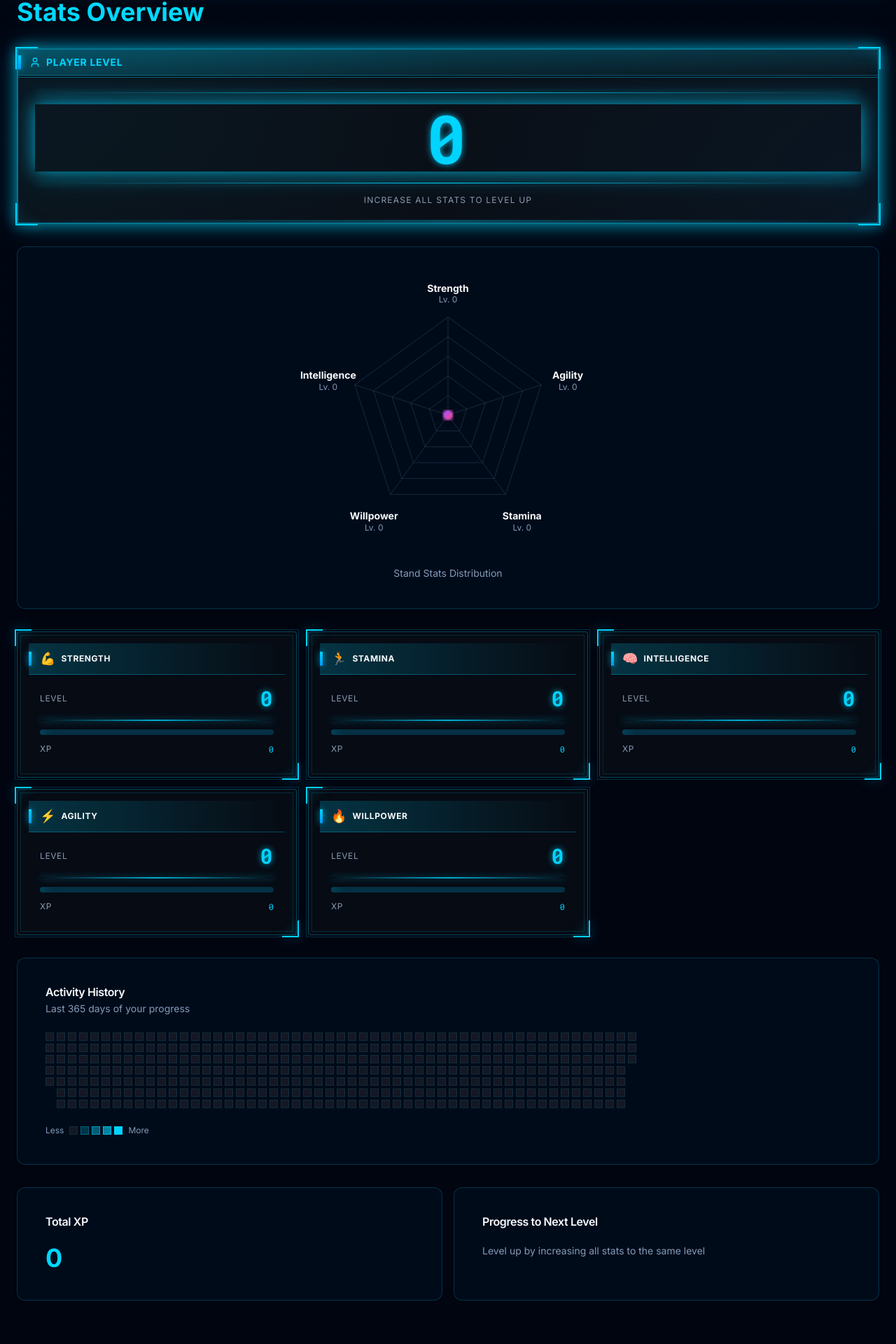
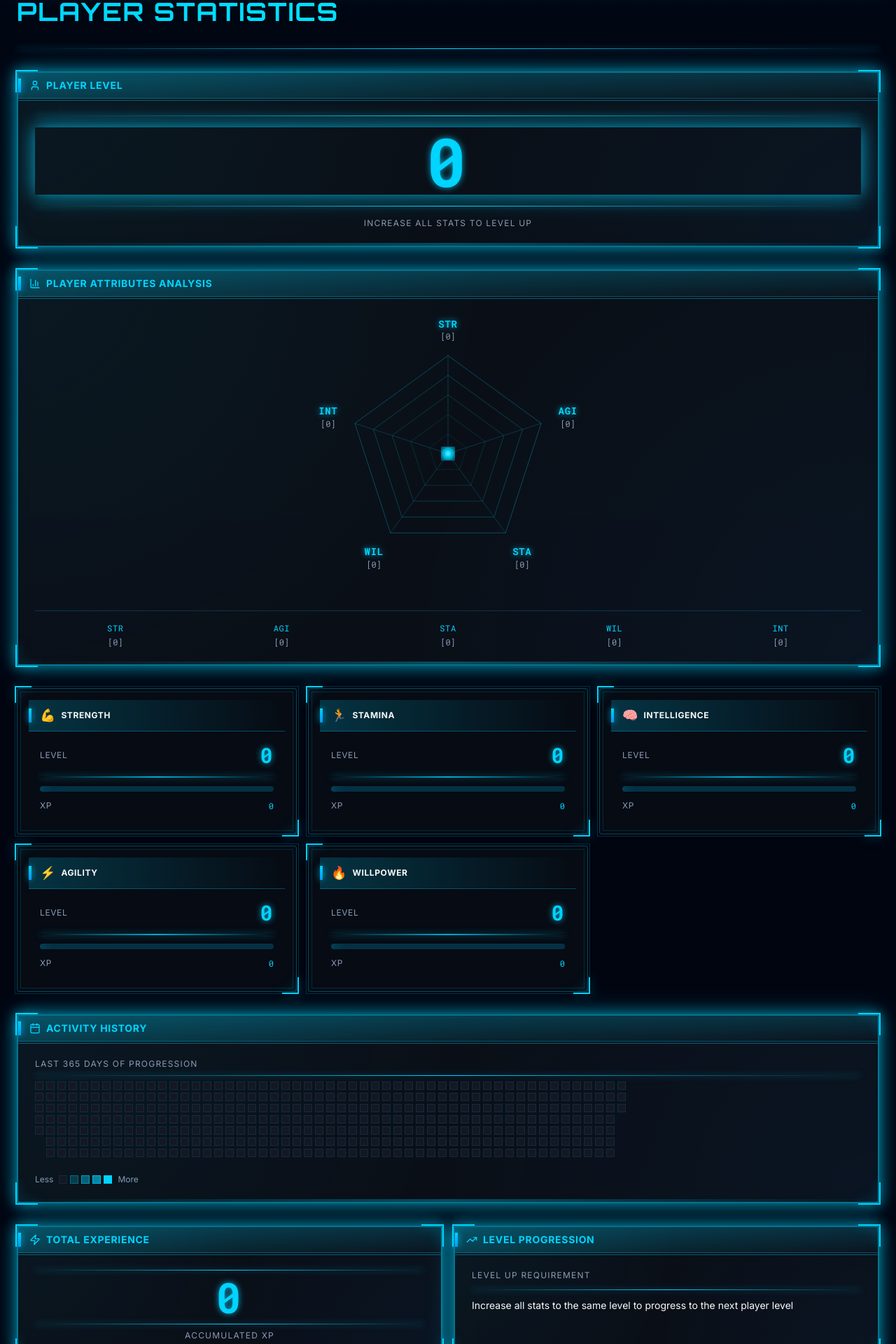
Before and after one commit to NerminVej/The_System, a Next.js app: page /stats in a window 1280 px wide. Shown: the part 92-2012 px from the top of the page at 70% size. Built offline with nearby package versions, Linux system fonts and the light colour scheme.

Commit message:
add: game interface for stats

```diff
--- a/src/app/stats/page.tsx
+++ b/src/app/stats/page.tsx
@@ -5,14 +5,18 @@ import { StatCard } from '@/components/stats/StatCard';
 import { PlayerLevel } from '@/components/stats/PlayerLevel';
 import { StatsRadarChart } from '@/components/stats/StatsRadarChart';
 import { ActivityHeatmap } from '@/components/heatmap/ActivityHeatmap';
-import { Card, CardContent, CardHeader, CardTitle } from '@/components/ui/card';
+import { SystemWindow } from '@/components/ui/system-window';
+import { Zap, TrendingUp, Calendar } from 'lucide-react';
 
 export default function StatsPage() {
   const { stats, playerLevel, totalXP } = useStatsStore();
 
   return (
     <div className="container mx-auto p-6 max-w-7xl space-y-8">
-      <h1 className="text-4xl font-bold gradient-text">Stats Overview</h1>
+      <h1 className="text-4xl font-bold gradient-text font-display uppercase tracking-wider">
+        Player Statistics
+      </h1>
+      <div className="glow-divider" />
 
       <PlayerLevel level={playerLevel} />
 
@@ -46,38 +50,51 @@ export default function StatsPage() {
         />
       </div>
 
-      <Card className="stat-card">
-        <CardHeader>
-          <CardTitle>Activity History</CardTitle>
-          <p className="text-sm text-muted-foreground">
-            Last 365 days of your progress
+      <SystemWindow
+        title="ACTIVITY HISTORY"
+        icon={<Calendar className="w-4 h-4" />}
+        className="hex-pattern"
+      >
+        <div className="space-y-2">
+          <p className="text-xs text-sl-grey uppercase tracking-widest">
+            Last 365 days of progression
           </p>
-        </CardHeader>
-        <CardContent>
+          <div className="glow-divider" />
           <ActivityHeatmap />
-        </CardContent>
-      </Card>
+        </div>
+      </SystemWindow>
 
       <div className="grid md:grid-cols-2 gap-4">
-        <Card className="stat-card">
-          <CardHeader>
-            <CardTitle>Total XP</CardTitle>
-          </CardHeader>
-          <CardContent>
-            <p className="text-4xl font-bold gradient-text">{totalXP}</p>
-          </CardContent>
-        </Card>
+        <SystemWindow
+          title="TOTAL EXPERIENCE"
+          icon={<Zap className="w-4 h-4" />}
+          className="hex-pattern"
+        >
+          <div className="text-center space-y-2">
+            <div className="glow-divider" />
+            <p className="text-6xl font-bold font-mono stat-value">{totalXP}</p>
+            <div className="glow-divider" />
+            <p className="text-xs text-sl-grey uppercase tracking-widest mt-4">
+              Accumulated XP
+            </p>
+          </div>
+        </SystemWindow>
 
-        <Card className="stat-card">
-          <CardHeader>
-            <CardTitle>Progress to Next Level</CardTitle>
-          </CardHeader>
-          <CardContent>
-            <p className="text-sm text-muted-foreground">
-              Level up by increasing all stats to the same level
+        <SystemWindow
+          title="LEVEL PROGRESSION"
+          icon={<TrendingUp className="w-4 h-4" />}
+          className="hex-pattern"
+        >
+          <div className="space-y-3">
+            <p className="text-xs text-sl-grey uppercase tracking-widest">
+              Level Up Requirement
             </p>
-          </CardContent>
-        </Card>
+            <div className="glow-divider" />
+            <p className="text-sm text-foreground">
+              Increase all stats to the same level to progress to the next player level
+            </p>
+          </div>
+        </SystemWindow>
       </div>
     </div>
   );
--- a/src/components/stats/StatsRadarChart.tsx
+++ b/src/components/stats/StatsRadarChart.tsx
@@ -1,7 +1,8 @@
 'use client';
 
 import { PlayerStats } from '@/types';
-import { Card } from '@/components/ui/card';
+import { SystemWindow } from '@/components/ui/system-window';
+import { BarChart3 } from 'lucide-react';
 
 interface StatsRadarChartProps {
   stats: PlayerStats;
@@ -23,11 +24,11 @@ export function StatsRadarChart({ stats }: StatsRadarChartProps) {
   ];
 
   const statLabels = {
-    strength: 'Strength',
-    stamina: 'Stamina',
-    intelligence: 'Intelligence',
-    agility: 'Agility',
-    willpower: 'Willpower',
+    strength: 'STR',
+    stamina: 'STA',
+    intelligence: 'INT',
+    agility: 'AGI',
+    willpower: 'WIL',
   };
 
   // Calculate angle for each stat (pentagon has 5 points)
@@ -80,8 +81,11 @@ export function StatsRadarChart({ stats }: StatsRadarChartProps) {
   };
 
   return (
-    <Card className="stat-card w-full">
-      <div className="p-6">
+    <SystemWindow
+      title="PLAYER ATTRIBUTES ANALYSIS"
+      icon={<BarChart3 className="w-4 h-4" />}
+      className="w-full hex-pattern"
+    >
       <div className="flex justify-center">
         <svg
           width={size}
@@ -90,29 +94,41 @@ export function StatsRadarChart({ stats }: StatsRadarChartProps) {
           className="overflow-visible"
         >
             <defs>
-              {/* Purple/pink gradient for the stat fill */}
+              {/* Cyan/blue gradient for the stat fill */}
               <linearGradient id="statGradient" x1="0%" y1="0%" x2="100%" y2="100%">
-                <stop offset="0%" stopColor="#a855f7" stopOpacity="0.8" />
-                <stop offset="100%" stopColor="#ec4899" stopOpacity="0.8" />
+                <stop offset="0%" stopColor="#00d4ff" stopOpacity="0.3" />
+                <stop offset="50%" stopColor="#0099ff" stopOpacity="0.4" />
+                <stop offset="100%" stopColor="#00d4ff" stopOpacity="0.3" />
               </linearGradient>
 
               {/* Gradient for the border */}
               <linearGradient id="borderGradient" x1="0%" y1="0%" x2="100%" y2="100%">
-                <stop offset="0%" stopColor="#a855f7" />
-                <stop offset="100%" stopColor="#ec4899" />
+                <stop offset="0%" stopColor="#00d4ff" />
+                <stop offset="50%" stopColor="#4de3ff" />
+                <stop offset="100%" stopColor="#00d4ff" />
               </linearGradient>
 
-              {/* Glow filter */}
+              {/* Cyan glow filter */}
               <filter id="glow">
-                <feGaussianBlur stdDeviation="3" result="coloredBlur" />
+                <feGaussianBlur stdDeviation="4" result="coloredBlur" />
                 <feMerge>
+                  <feMergeNode in="coloredBlur" />
+                  <feMergeNode in="SourceGraphic" />
+                </feMerge>
+              </filter>
+
+              {/* Stronger glow for points */}
+              <filter id="strongGlow">
+                <feGaussianBlur stdDeviation="6" result="coloredBlur" />
+                <feMerge>
+                  <feMergeNode in="coloredBlur" />
                   <feMergeNode in="coloredBlur" />
                   <feMergeNode in="SourceGraphic" />
                 </feMerge>
               </filter>
             </defs>
 
-            {/* Background hexagon rings */}
+            {/* Background pentagon rings */}
             {Array.from({ length: numLevels }, (_, i) => {
               const radius = ((i + 1) / numLevels) * maxRadius;
               return (
@@ -120,9 +136,9 @@ export function StatsRadarChart({ stats }: StatsRadarChartProps) {
                   key={i}
                   d={generatePentagonPath(radius)}
                   fill="none"
-                  stroke="currentColor"
+                  stroke="#00d4ff"
                   strokeWidth="1"
-                  className="text-muted-foreground/20"
+                  opacity={0.1 + (i * 0.05)}
                 />
               );
             })}
@@ -137,9 +153,9 @@ export function StatsRadarChart({ stats }: StatsRadarChartProps) {
                   y1={center}
                   x2={point.x}
                   y2={point.y}
-                  stroke="currentColor"
+                  stroke="#00d4ff"
                   strokeWidth="1"
-                  className="text-muted-foreground/20"
+                  opacity="0.2"
                 />
               );
             })}
@@ -174,17 +190,25 @@ export function StatsRadarChart({ stats }: StatsRadarChartProps) {
                   <circle
                     cx={point.x}
                     cy={point.y}
-                    r="6"
-                    fill="url(#borderGradient)"
-                    opacity="0.5"
-                    filter="url(#glow)"
+                    r="8"
+                    fill="#00d4ff"
+                    opacity="0.3"
+                    filter="url(#strongGlow)"
+                  />
+                  {/* Middle glow */}
+                  <circle
+                    cx={point.x}
+                    cy={point.y}
+                    r="5"
+                    fill="#00d4ff"
+                    opacity="0.6"
                   />
                   {/* Inner point */}
                   <circle
                     cx={point.x}
                     cy={point.y}
-                    r="4"
-                    fill="url(#borderGradient)"
+                    r="3"
+                    fill="#4de3ff"
                     className="transition-all duration-300"
                   />
                 </g>
@@ -198,23 +222,32 @@ export function StatsRadarChart({ stats }: StatsRadarChartProps) {
 
               return (
                 <g key={`label-${stat}`}>
+                  {/* Stat abbreviation */}
                   <text
                     x={labelPos.x}
-                    y={labelPos.y}
+                    y={labelPos.y - 4}
                     textAnchor="middle"
                     dominantBaseline="middle"
-                    className="fill-foreground font-bold text-sm"
+                    className="fill-sl-cyan font-bold text-sm uppercase tracking-wider"
+                    style={{
+                      filter: 'drop-shadow(0 0 4px rgba(0, 212, 255, 0.8))',
+                      fontFamily: 'var(--font-roboto-mono)',
+                    }}
                   >
                     {statLabels[stat]}
                   </text>
+                  {/* Level value */}
                   <text
                     x={labelPos.x}
-                    y={labelPos.y + 16}
+                    y={labelPos.y + 14}
                     textAnchor="middle"
                     dominantBaseline="middle"
-                    className="fill-muted-foreground text-xs"
+                    className="fill-sl-grey text-xs"
+                    style={{
+                      fontFamily: 'var(--font-roboto-mono)',
+                    }}
                   >
-                    Lv. {level}
+                    [{level}]
                   </text>
                 </g>
               );
@@ -222,12 +255,22 @@ export function StatsRadarChart({ stats }: StatsRadarChartProps) {
         </svg>
       </div>
 
-        <div className="mt-4 text-center">
-          <p className="text-sm text-muted-foreground">
-            Stand Stats Distribution
-          </p>
+      {/* Stats legend */}
+      <div className="mt-6 pt-4 border-t border-sl-cyan/20">
+        <div className="grid grid-cols-5 gap-2 text-center text-xs">
+          {statOrder.map((stat) => {
+            const level = stats[stat].level;
+            return (
+              <div key={stat} className="space-y-1">
+                <div className="text-sl-cyan font-mono uppercase tracking-wider">
+                  {statLabels[stat]}
+                </div>
+                <div className="text-sl-grey font-mono">[{level}]</div>
+              </div>
+            );
+          })}
         </div>
       </div>
-    </Card>
+    </SystemWindow>
   );
 }
```
Lines whose indentation alone changed are shown as unchanged.
